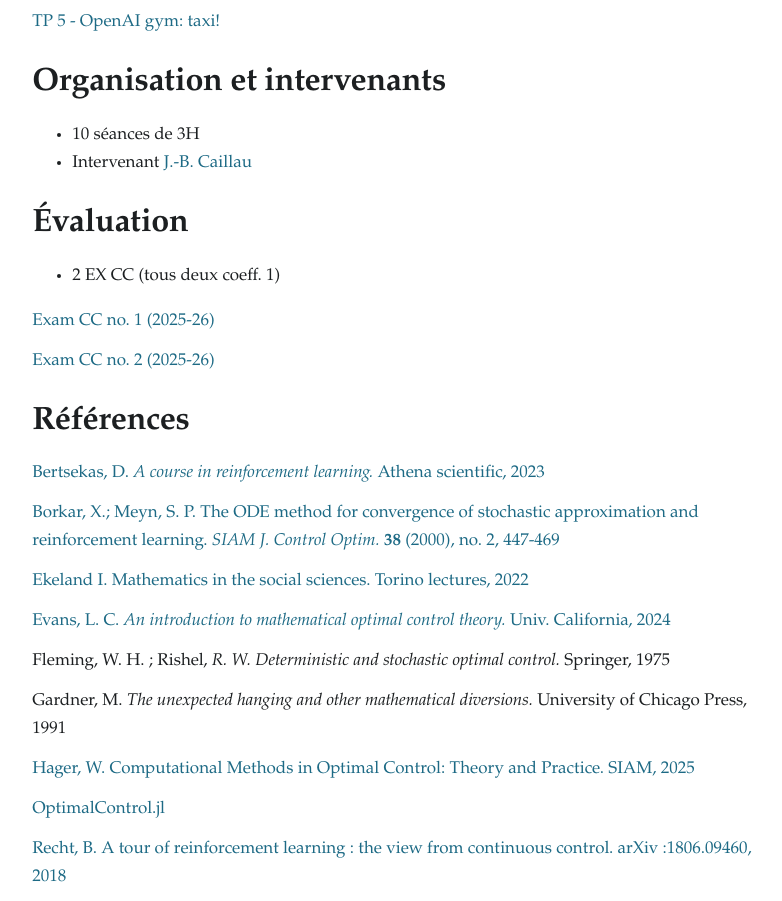
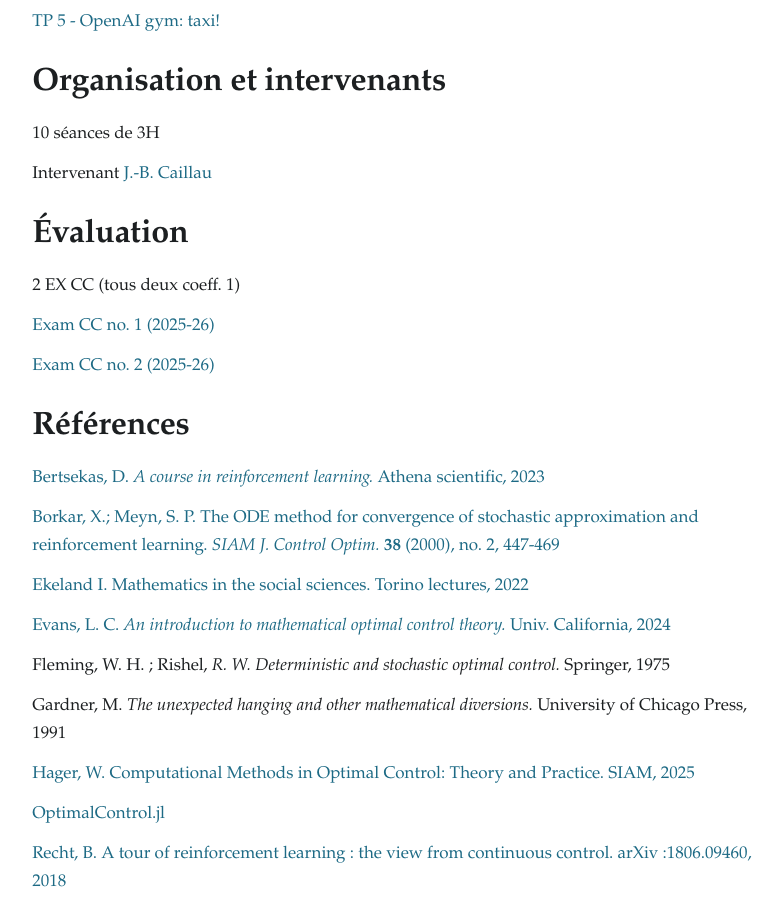
Before and after one commit to pns-mam/commande, a plain HTML site: page docs/index.html in a window 1280 px wide. Shown: the part 1206-2107 px from the top of the page, without its empty margins (238-1020 px from the left). Drawn offline with Linux system fonts and the light colour scheme.

Commit message:
Rebuild site (docs/)

```diff
--- a/docs/index.html
+++ b/docs/index.html
@@ -38,16 +38,12 @@ href="https://control-toolbox.org/Kepler.jl">Kepler</a>)</p>
 <p><a href="tp4/">TP 4 - Hexapawn</a></p>
 <p><a href="tp5/">TP 5 - OpenAI gym: taxi!</a></p>
 <h1 id="organisation-et-intervenants">Organisation et intervenants</h1>
-<ul>
-<li>10 séances de 3H</li>
-<li>Intervenant <a
+<p>10 séances de 3H</p>
+<p>Intervenant <a
 href="mailto:jean-baptiste.caillau@univ-cotedazur.fr">J.-B.
-Caillau</a></li>
-</ul>
+Caillau</a></p>
 <h1 id="évaluation">Évaluation</h1>
-<ul>
-<li>2 EX CC (tous deux coeff. 1)</li>
-</ul>
+<p>2 EX CC (tous deux coeff. 1)</p>
 <p><a href="exam-cc1-old/">Exam CC no. 1 (2025-26)</a></p>
 <p><a href="exam-cc2-old/">Exam CC no. 2 (2025-26)</a></p>
 <h1 id="références">Références</h1>
```
